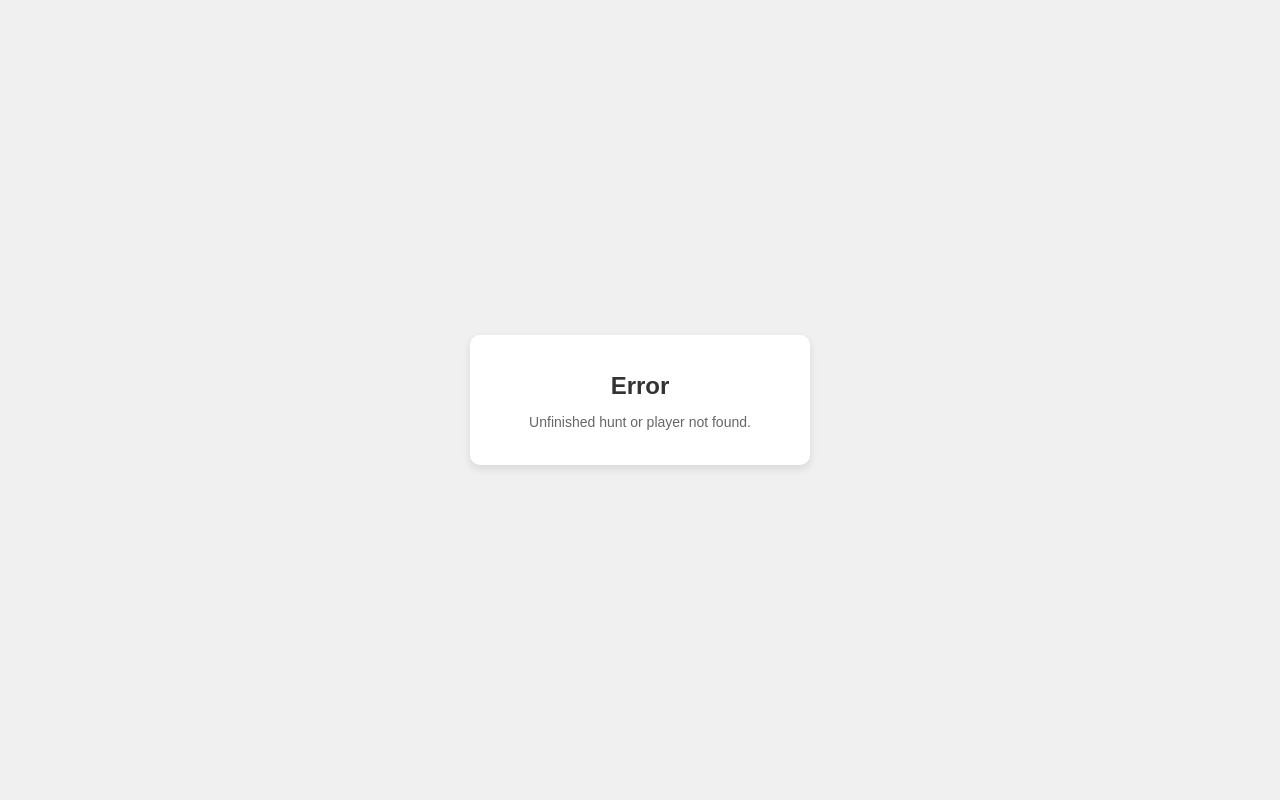
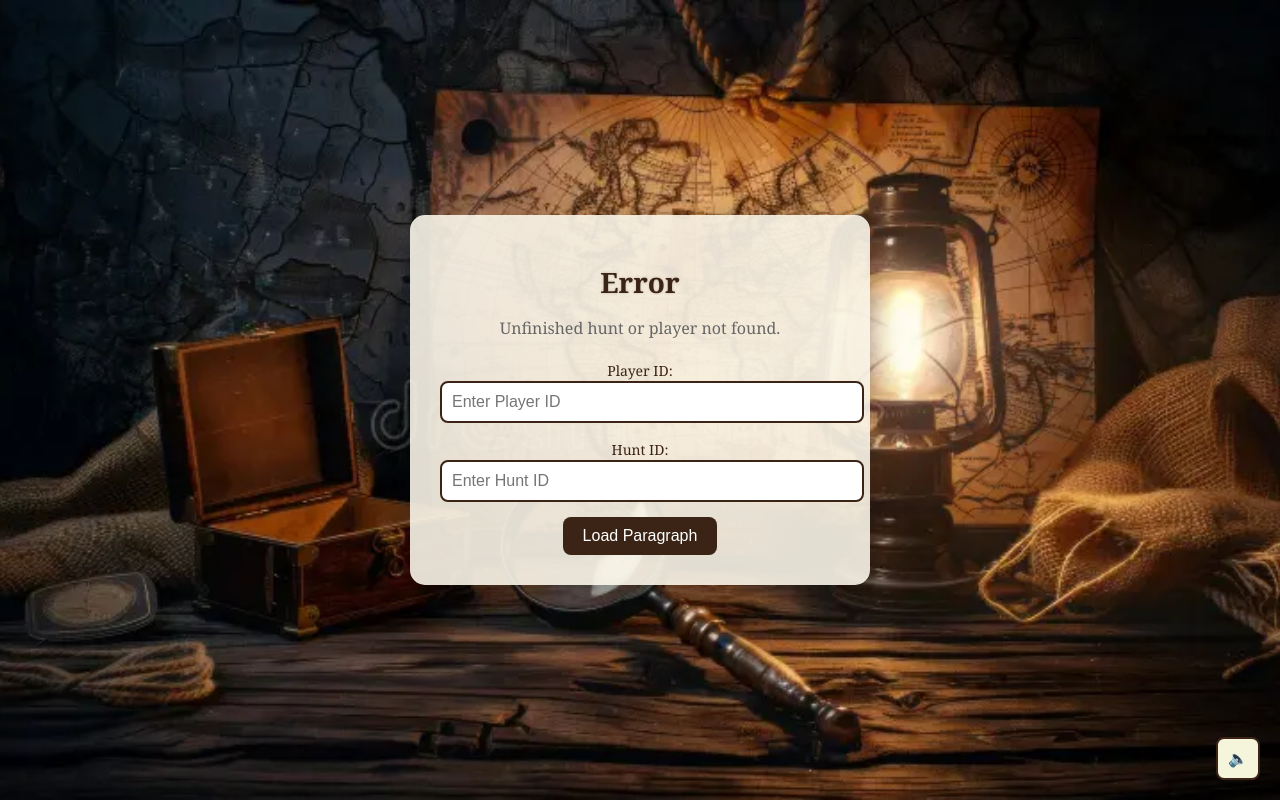
Before and after one commit to heinzketchup2005/she-knows, a Flask app: page /finish/1/1 in a window 1280 px wide. Run offline with Flask 3, Linux system fonts and the light colour scheme; data that the repository does not hold is empty.

Commit message:
Update error.html

```diff
--- a/production/templates/error.html
+++ b/production/templates/error.html
@@ -6,8 +6,9 @@
     <title>Error</title>
     <style>
         body {
-            font-family: 'Arial', sans-serif;
-            background-color: #f0f0f0;
+            font-family: 'Georgia', serif;
+            background: url('../static/index2.jpeg') no-repeat center center fixed; /* Updated image */
+            background-size: cover;
             margin: 0;
             padding: 0;
             display: flex;
@@ -15,67 +16,98 @@
             align-items: center;
             height: 100vh;
         }
+
         .container {
-            background-color: #fff;
-            padding: 20px;
-            border-radius: 10px;
-            box-shadow: 0 4px 8px rgba(0, 0, 0, 0.1);
+            background-color: rgba(249, 244, 232, 0.9); /* Light parchment color with transparency */
+            padding: 30px;
+            border-radius: 15px;
+            box-shadow: 0 10px 30px rgba(0, 0, 0, 0.3);
             text-align: center;
-            width: 300px;
+            width: 400px; /* Increased width for better readability */
         }
+
         h1 {
-            color: #333;
-            font-size: 24px;
-            margin-bottom: 10px;
+            color: #3b2415; /* Dark color for title */
+            font-size: 28px;
+            margin-bottom: 15px;
+            text-shadow: 0 0 3px rgba(0, 0, 0, 0.2);
         }
+
         p {
             color: #666;
-            font-size: 14px;
-            margin-bottom: 15px;
+            font-size: 16px;
+            margin-bottom: 20px;
         }
-        form {
-            display: flex;
-            flex-direction: column;
-            align-items: center;
-        }
+
         label {
             font-size: 14px;
             margin: 5px 0;
-            color: #333;
+            color: #3b2415; /* Dark color for labels */
         }
+
         input[type="text"] {
-            padding: 8px;
-            margin-bottom: 10px;
-            border: 1px solid #ccc;
-            border-radius: 5px;
+            padding: 10px;
+            margin-bottom: 15px;
+            border: 2px solid #3b2415; /* Dark brown border */
+            border-radius: 8px;
             width: 100%;
-            font-size: 14px;
+            font-size: 16px; /* Increased font size */
         }
+
         button {
             padding: 10px 20px;
-            background-color: #4CAF50;
+            background-color: #3b2415; /* Dark brown button */
             color: white;
             border: none;
-            border-radius: 5px;
+            border-radius: 8px;
             cursor: pointer;
-            font-size: 14px;
+            font-size: 16px; /* Increased font size */
             transition: background-color 0.3s ease;
         }
+
         button:hover {
-            background-color: #45a049;
+            background-color: #291a10; /* Darker shade on hover */
         }
+          /* Mute Button Styling */
+      .mute-button {
+        position: fixed;
+        bottom: 20px;
+        right: 20px;
+        background-color: #f5f5dc;
+        border: 2px solid #3b2415;
+        border-radius: 8px;
+        padding: 10px;
+        color: #3b2415;
+        cursor: pointer;
+        z-index: 1000;
+      }
     </style>
 </head>
 <body>
     <div class="container">
         <h1>Error</h1>
         <p>{{error}}</p>
+        <form>
+            <label for="player-id">Player ID:</label>
+            <input type="text" id="player-id" placeholder="Enter Player ID">
+            <label for="hunt-id">Hunt ID:</label>
+            <input type="text" id="hunt-id" placeholder="Enter Hunt ID">
+            <button type="button" onclick="loadParagraph()">Load Paragraph</button>
+        </form>
     </div>
+    <!-- Audio element -->
+    <audio id="background-audio" loop>
+        <source src="../static/Level Music (2).mp3" type="audio/mp3">
+        Your browser does not support the audio element.
+      </audio>
+
+      <!-- Mute button -->
+      <button id="mute-button" class="mute-button">🔈</button>
 
     <script>
-        const playerp = document.getElementById("playerP").innerHTML;
+        const playerp = document.getElementById("playerP") ? document.getElementById("playerP").innerHTML : '';
         localStorage.setItem("player-id", playerp);
-        const huntp = document.getElementById("huntP").innerHTML;
+        const huntp = document.getElementById("huntP") ? document.getElementById("huntP").innerHTML : '';
         localStorage.setItem("hunt-id", huntp);
 
         window.onload = function() {
@@ -100,5 +132,26 @@
             }
         }
     </script>
+     <script>
+        // JavaScript for Mute/Unmute functionality
+        const audio = document.getElementById("background-audio");
+        const muteButton = document.getElementById("mute-button");
+
+        // Set playback speed to 0.5x
+        audio.playbackRate = 0.5;
+
+        // Auto-play audio
+        audio.play();
+
+        muteButton.addEventListener("click", () => {
+          if (audio.paused) {
+            audio.play();
+            muteButton.textContent = "🔈";
+          } else {
+            audio.pause();
+            muteButton.textContent = "🔇";
+          }
+        });
+      </script>
 </body>
 </html>
```
